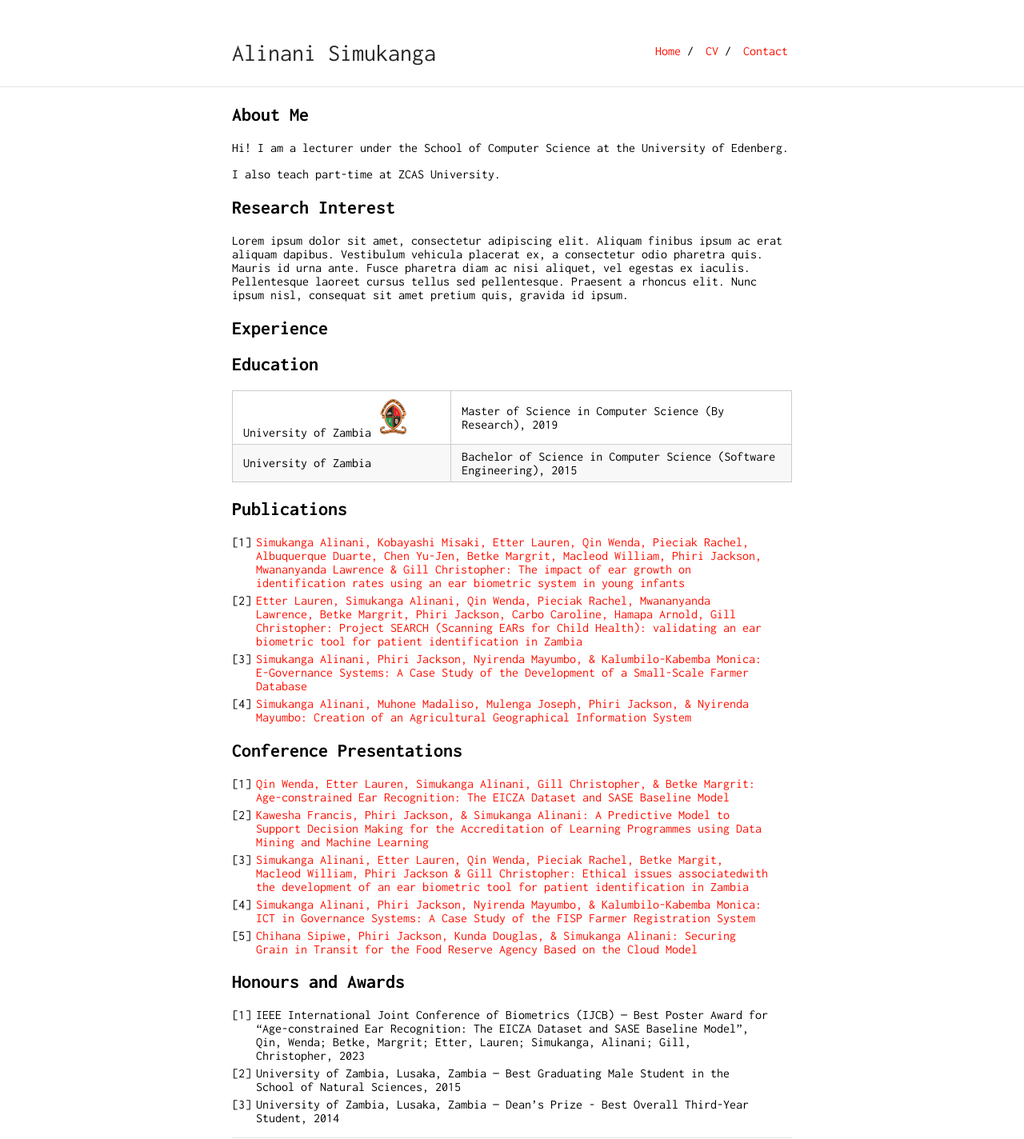
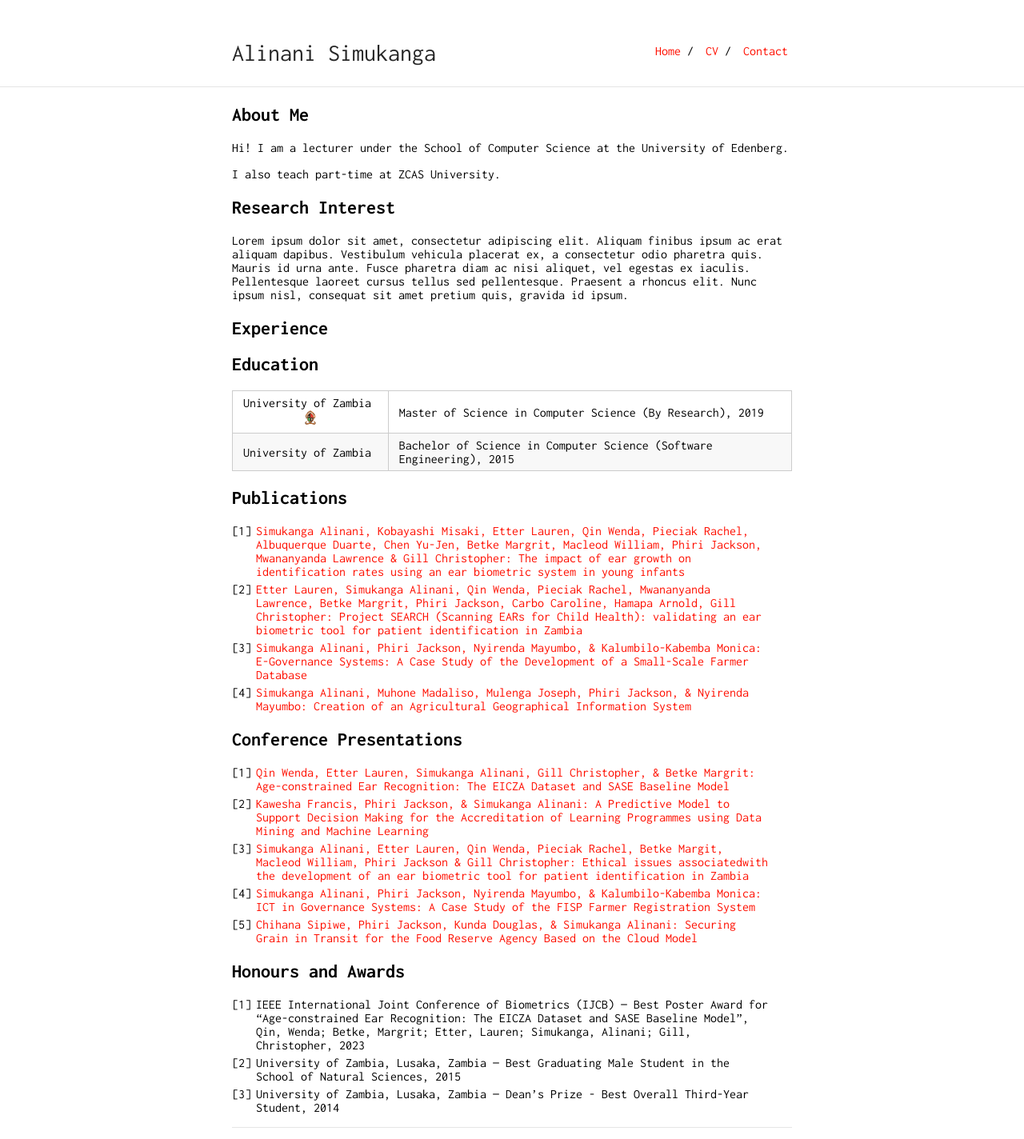
Before and after one commit to a1inani/a1inani.github.io, a Jekyll site: the page built from index.md, in a window 1280 px wide. Shown: the whole page at 80% size. Built offline with Jekyll 4.4.1, drawn with Linux system fonts in a browser that asks for light colours; our own code applies the rules of GitHub Pages for plain Markdown files.

Commit message:
Update index.md

```diff
--- a/index.md
+++ b/index.md
@@ -18,7 +18,7 @@ Lorem ipsum dolor sit amet, consectetur adipiscing elit. Aliquam finibus ipsum a
 
 ## Education
 
-University of Zambia <img src="/img/unza.svg" style="width: 16%;" /> | Master of Science in Computer Science (By Research), 2019
+University of Zambia <img src="/img/unza.svg" style="height: 20px;" /> | Master of Science in Computer Science (By Research), 2019
 University of Zambia | Bachelor of Science in Computer Science (Software Engineering), 2015
 
 ## Publications
```
